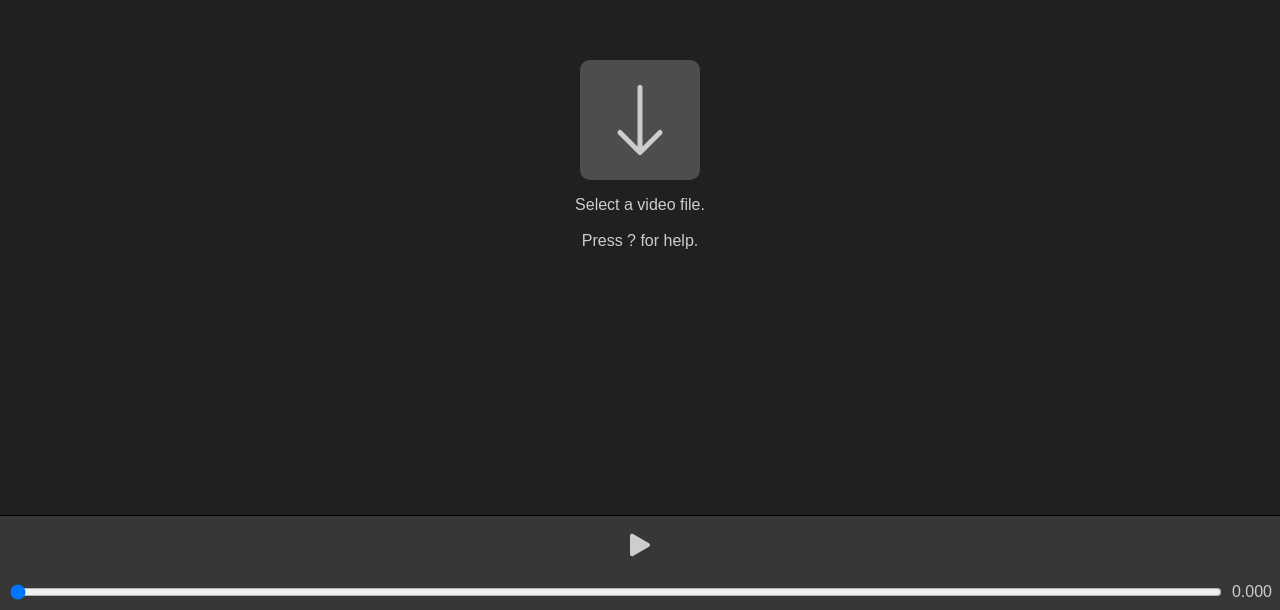
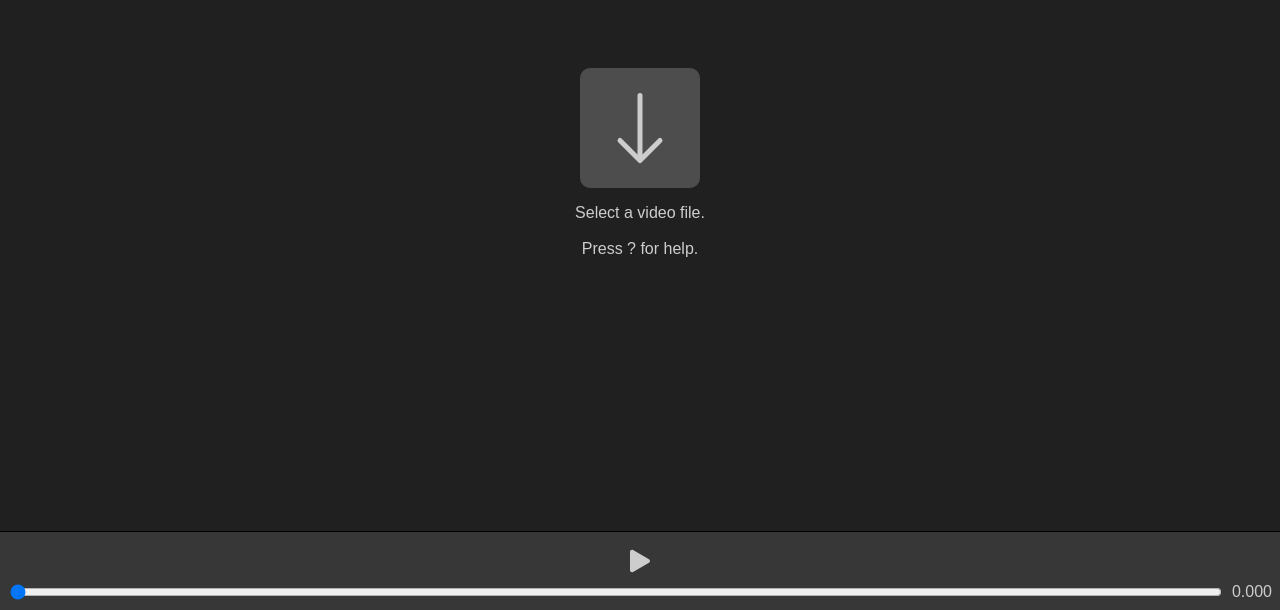
Before and after one commit to salomvary/web-video-player, a Vue app: page / in a window 1280 px wide. Shown: the part 190-800 px from the top of the page. Built offline with nearby package versions, Linux system fonts and the light colour scheme.

Commit message:
Clean up controls spacing

```diff
--- a/src/App.vue
+++ b/src/App.vue
@@ -333,12 +333,12 @@ main {
 
 footer {
   border-top: 0.5px solid black;
+  padding: .5rem;
 }
 
 .controls {
   display: flex;
   justify-content: center;
-  padding: 0.5rem;
 }
 
 button {
@@ -355,7 +355,6 @@ button svg {
 
 .current-time {
   display: flex;
-  padding: 0.5rem;
   gap: 0.5rem;
   align-items: center;
 }
```
